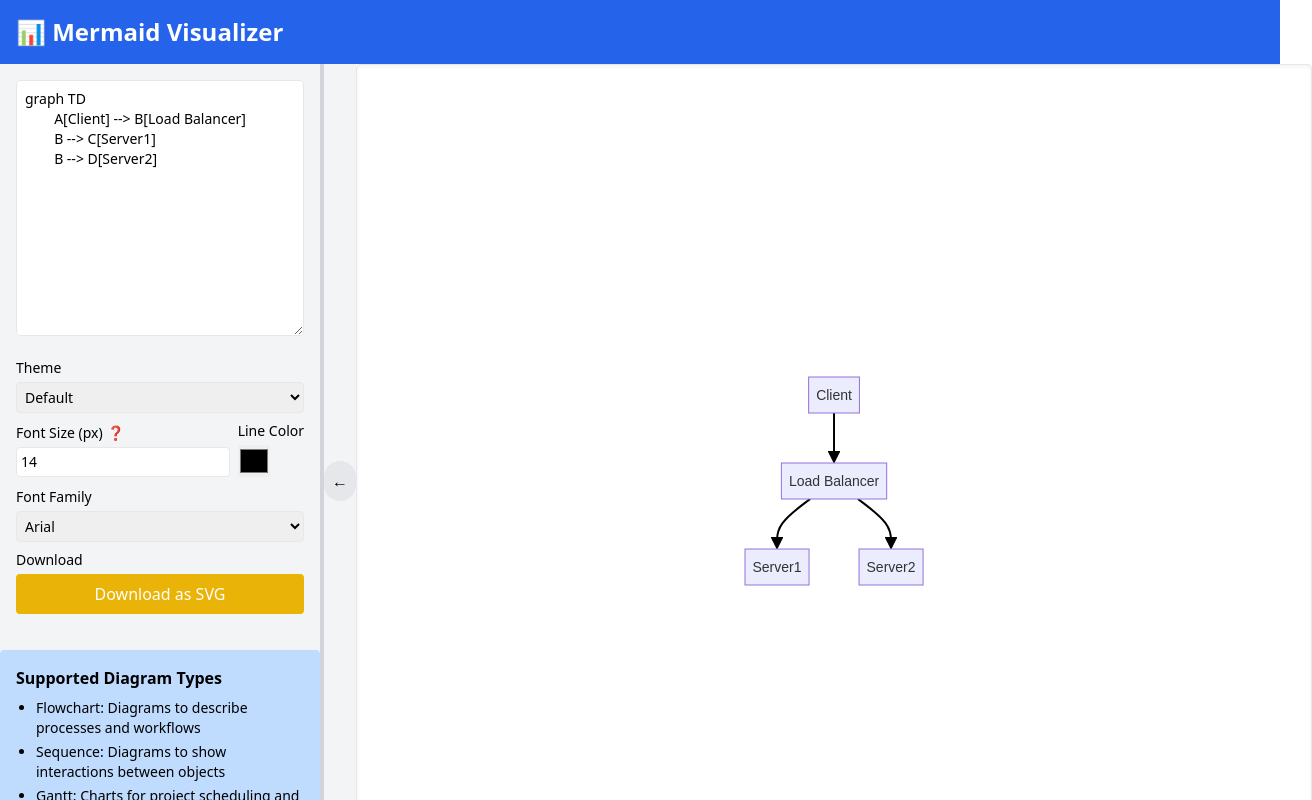
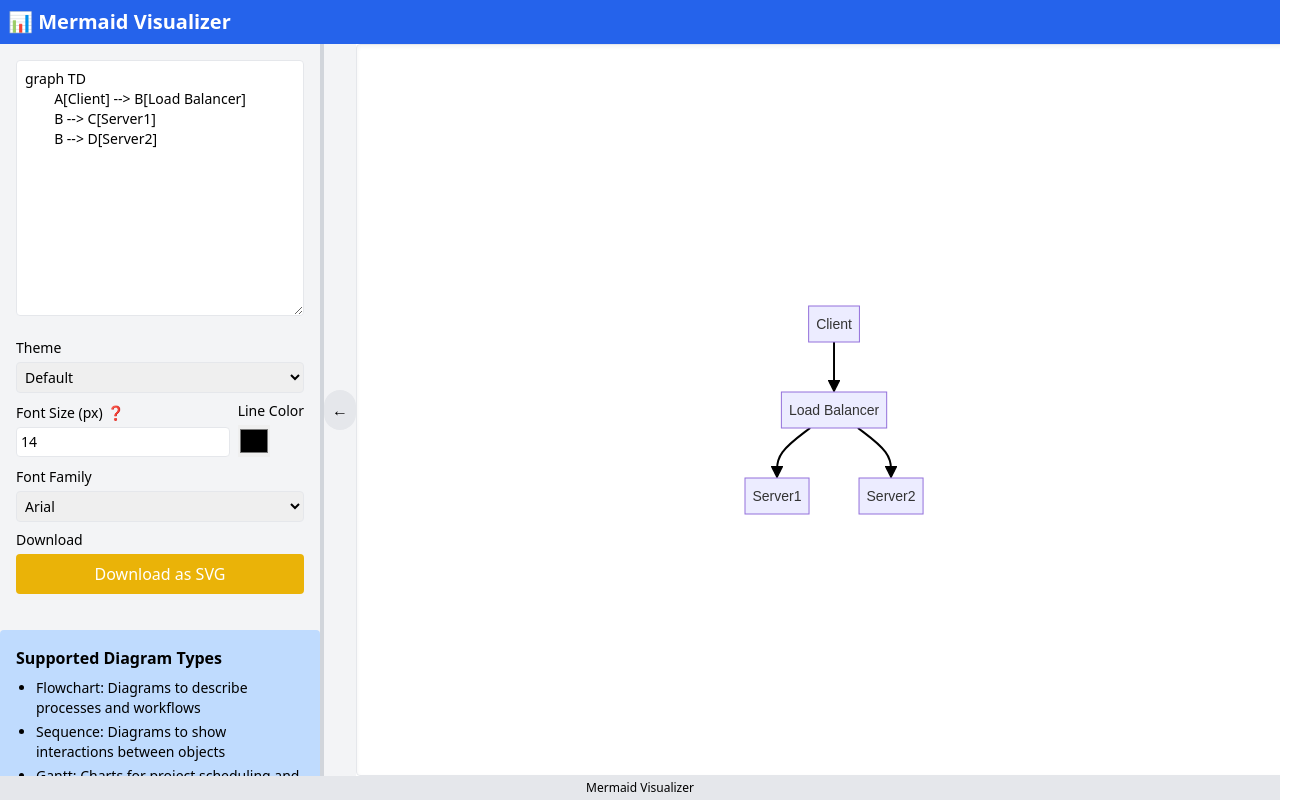
Before and after one commit to killerapp/mermaid-render, a Next.js app: page / in a window 1280 px wide. Shown: the top 800 px of the page, 1312 px wide, since content can reach past the window. Built offline with nearby package versions, Linux system fonts and the light colour scheme.

Commit message:
fix: Reduce footer size and remove copyright notice

```diff
--- a/components/MermaidRenderer.jsx
+++ b/components/MermaidRenderer.jsx
@@ -44,12 +44,12 @@ const MermaidRenderer = () => {
   };
 
   return (
-    <div className="flex flex-col min-h-screen">
-      <header className="bg-blue-600 text-white p-4">
-        <h1 className="text-2xl font-bold">📊 Mermaid Visualizer</h1>
+    <div className="flex flex-col h-screen">
+      <header className="bg-blue-600 text-white p-2">
+        <h1 className="text-xl font-bold">📊 Mermaid Visualizer</h1>
       </header>
 
-      <main className="flex-grow flex">
+      <main className="flex flex-grow overflow-hidden">
         <DiagramControls
           diagram={diagram}
           setDiagram={setDiagram}
@@ -90,8 +90,8 @@ const MermaidRenderer = () => {
         />
       </main>
 
-      <footer className="bg-gray-200 p-4 text-center">
-        <p>&copy; 2024 Agentic Insights, LLC. All rights reserved.</p>
+      <footer className="bg-gray-200 p-1 text-center text-xs">
+        <p>Mermaid Visualizer</p>
       </footer>
     </div>
   );
```
